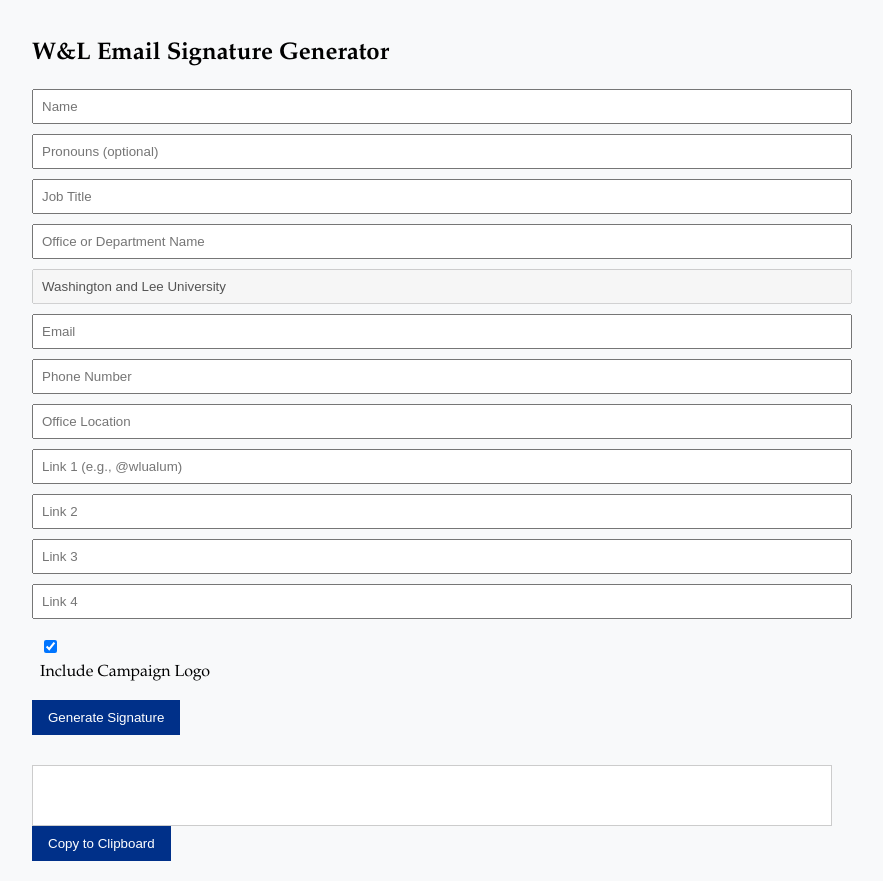
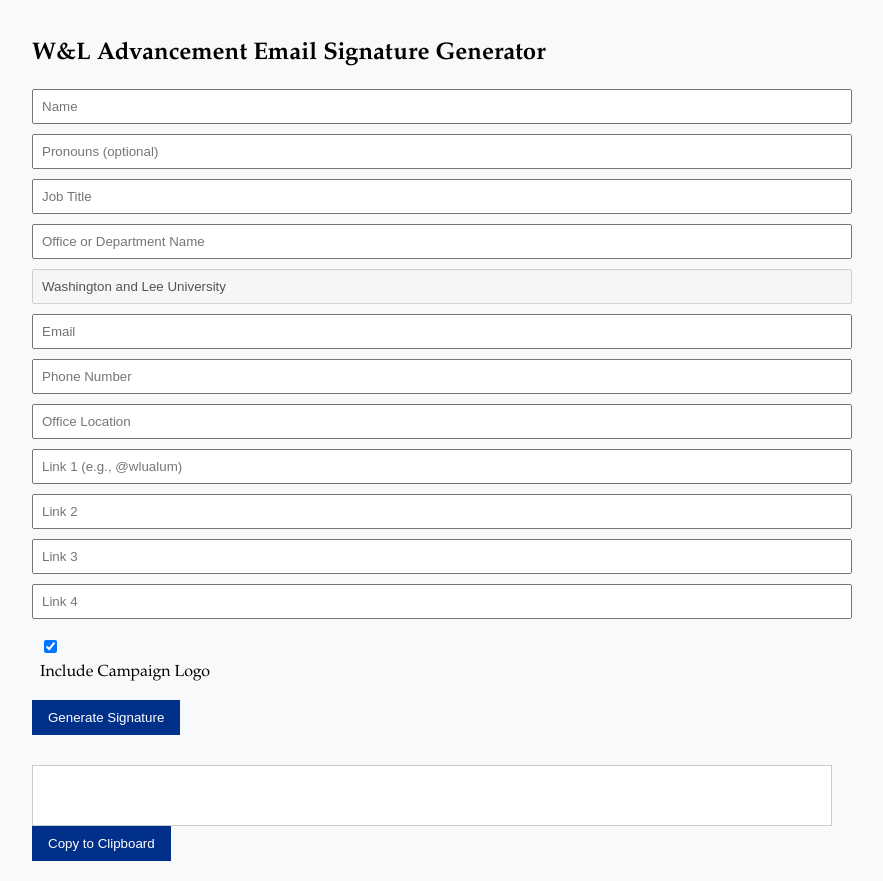
Before and after one commit to atmeeker/signature-generator, a plain HTML site: page index.html in a window 1280 px wide. Shown: the whole page, without its empty margins (208-1091 px from the left). Drawn offline with Linux system fonts and the light colour scheme.

Commit message:
Update index.html

```diff
--- a/index.html
+++ b/index.html
@@ -48,7 +48,7 @@
   </style>
 </head>
 <body>
-  <h2>W&L Email Signature Generator</h2>
+  <h2>W&L Advancement Email Signature Generator</h2>
 
   <input id="name" placeholder="Name" />
   <input id="pronouns" placeholder="Pronouns (optional)" />
```
